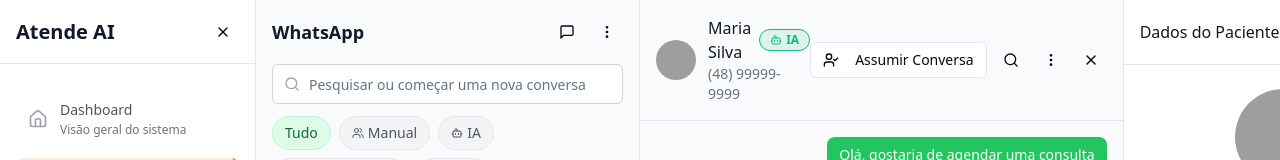
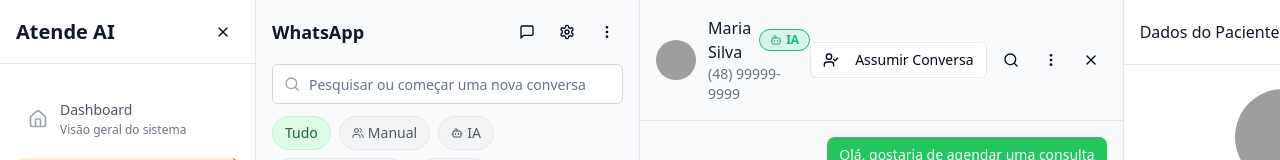
Before and after one commit to lucasdmc/AtendeiAi-front-end, a React (Vite) app: page /conversations in a window 1280 px wide. Shown: the top 160 px of the page. Built offline with nearby package versions, Linux system fonts and the light colour scheme; grey boxes are pictures that could not be loaded.

Commit message:
feat: adiciona ícone de configurações na tela de conversas
- Adiciona import Settings do lucide-react
- Insere botão de configurações no header do WhatsApp
- Botão navega para /settings quando clicado
- Mudança mínima e específica apenas para acesso às configurações

```diff
--- a/src/pages/Conversations.tsx
+++ b/src/pages/Conversations.tsx
@@ -30,7 +30,8 @@ import {
   Trash2,
   Tag,
   Palette,
-  Filter
+  Filter,
+  Settings
 } from "lucide-react"
 import { Badge } from "@/components/ui/badge"
 import { Input } from "@/components/ui/input"
@@ -597,6 +598,11 @@ export default function Conversations() {
                 <Button variant="ghost" size="sm" className="h-8 w-8 p-0">
                   <MessageSquare className="h-4 w-4" />
                 </Button>
+                <Link to="/settings">
+                  <Button variant="ghost" size="sm" className="h-8 w-8 p-0" title="Configurações">
+                    <Settings className="h-4 w-4" />
+                  </Button>
+                </Link>
                 <Button variant="ghost" size="sm" className="h-8 w-8 p-0">
                   <MoreVertical className="h-4 w-4" />
                 </Button>
```
